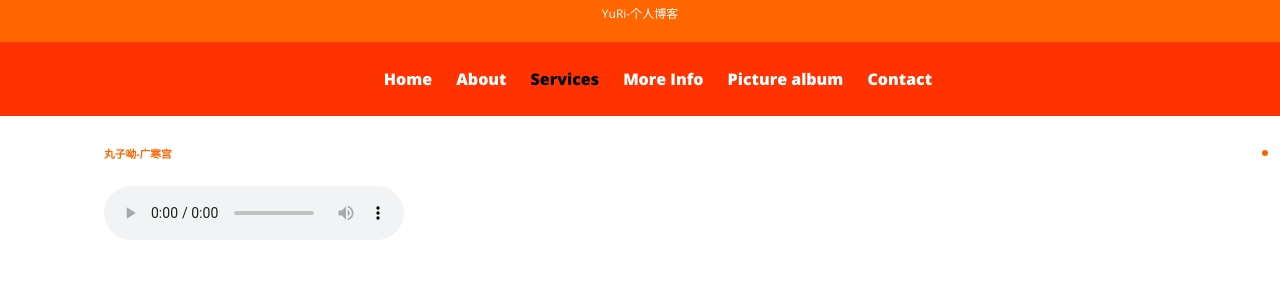
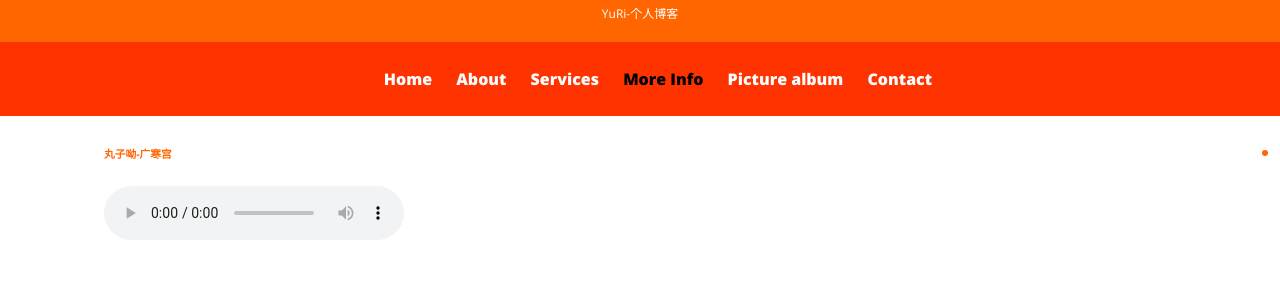
Before and after one commit to vsvacc/vsvacc.github.io, a plain HTML site: page More Info.html in a window 1280 px wide. Shown: the part 73-357 px from the top of the page. Drawn offline with nearby package versions, Linux system fonts and the light colour scheme.

Commit message:
Update More Info.html

```diff
--- a/More Info.html
+++ b/More Info.html
@@ -19,8 +19,8 @@
                 <ul>
                     <li><a href = "index.html">Home</a></li>
                     <li><a href = "About.html">About</a></li>
-                    <li><a href = "Services.html" class="selected">Services</a></li>
-                    <li><a href = "More Info.html">More Info</a></li>
+                    <li><a href = "Services.html">Services</a></li>
+                    <li><a href = "More Info.html" class="selected">More Info</a></li>
                     <li><a href = "Picture album.html">Picture album</a></li>
                     <li><a href = "Contact.html">Contact</a></li>
                     <li></li>
```
